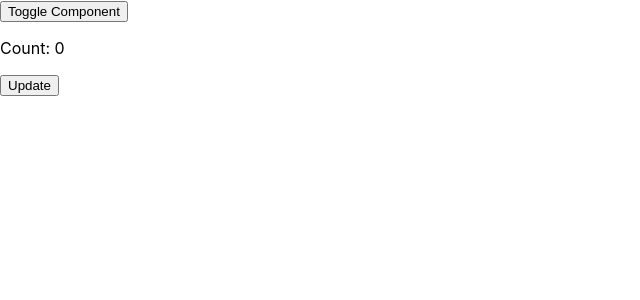
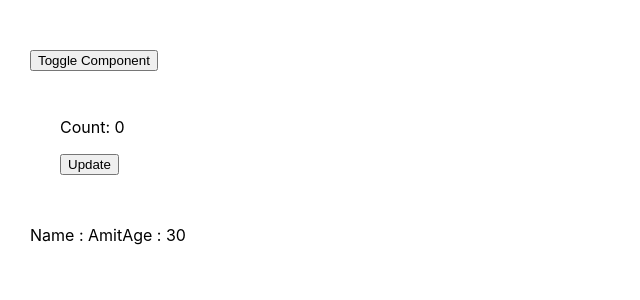
Before and after one commit to mahapatra079/my-app, a React (Create React App) app: page / in a window 1280 px wide. Shown: the top 300 px of the page, without its empty margins (0-640 px from the left). Built offline with nearby package versions, Linux system fonts and the light colour scheme.

Commit message:
Understanding Props Concepts

```diff
--- a/src/App.js
+++ b/src/App.js
@@ -1,19 +1,63 @@
 import { useEffect, useState } from "react";
+import ChildComponent from "./ChildComponent";
 
-export default function Demo() {
+export default function App() {
   const [show, setShow] = useState(true);
 
   return (
-    <div>
-      <button onClick={() => setShow(!show)}>
+    <div className="container">
+      <button onClick={() => setShow(!show)} className="mt-20">
         Toggle Component
       </button>
 
       {show && <Child />}
+
+      <div className="Props">
+           {/* Prop - Passing the data fronm Parent to Child Component */}
+          <ChildComponent name="Amit" age="30"/>
+          {/*
+           Numbers, booleans, objects, arrays, variables, expressions → use { }
+            | Value Type | How to Pass           |
+            | ---------- | --------------------- |
+            | String     | `"Amit"`              |
+            | Number     | `{25}`                |
+            | Boolean    | `{true}`              |
+            | Variable   | `{age}`               |
+            | Expression | `{10 + 5}`            |
+            | Object     | `{{ city: "Delhi" }}` |
+          */}
+
+          {/* Anything that is NOT a string must go inside {} in JSX */}
+
+          {/*  In TypeScript
+
+              Parent component
+              <ChildComponent name="Amit" age="30"/>
+
+              Child Component
+              type UserCardProps = {
+                    name: string;
+                    age: number;
+                  };
+
+                  example in Child Component
+                    function UserCard({ name, age }: UserCardProps) {
+                        return (
+                          <div>
+                            <h2>{name}</h2>
+                            <p>Age: {age}</p>
+                          </div>
+                        );
+                      }
+          */}
+          </div>
     </div>
   );
 }
 
+
+
+// Use Effect And the Life Cycle Phase
 function Child() {
   const [count, setCount] = useState(0);
 
@@ -30,11 +74,15 @@ function Child() {
   }, [count]);
 
   return (
-    <div>
-      <p>Count: {count}</p>
-      <button onClick={() => setCount(count + 1)}>
-        Update
-      </button>
-    </div>
+    <>
+      <div className="container">
+        <p>Count: {count}</p>
+        <button onClick={() => setCount(count + 1)}>
+          Update
+        </button>
+      </div>
+
+
+      </>
   );
 }
--- /dev/null
+++ b/src/ChildComponent.js
@@ -0,0 +1,10 @@
+function ChildComponent ({name, age}){
+    return(
+        <div className="mt-20">
+            Name : {name}
+            Age  : {age}
+        </div>
+
+    )
+}
+export default ChildComponent
--- a/src/index.css
+++ b/src/index.css
@@ -11,3 +11,6 @@ code {
   font-family: source-code-pro, Menlo, Monaco, Consolas, 'Courier New',
     monospace;
 }
+
+.mt-20{margin-top: 20px;}
+.container{padding: 30px;}
```
